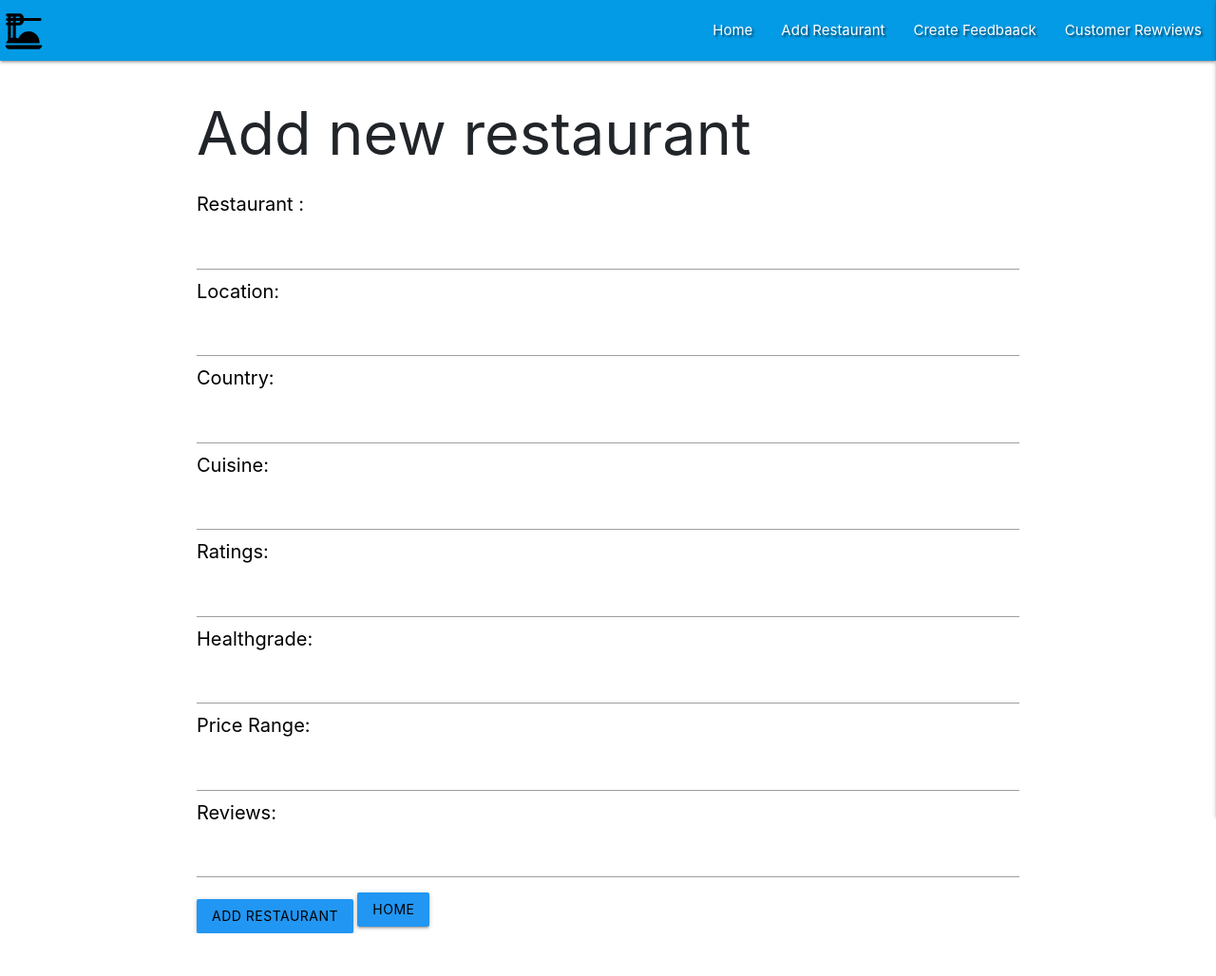
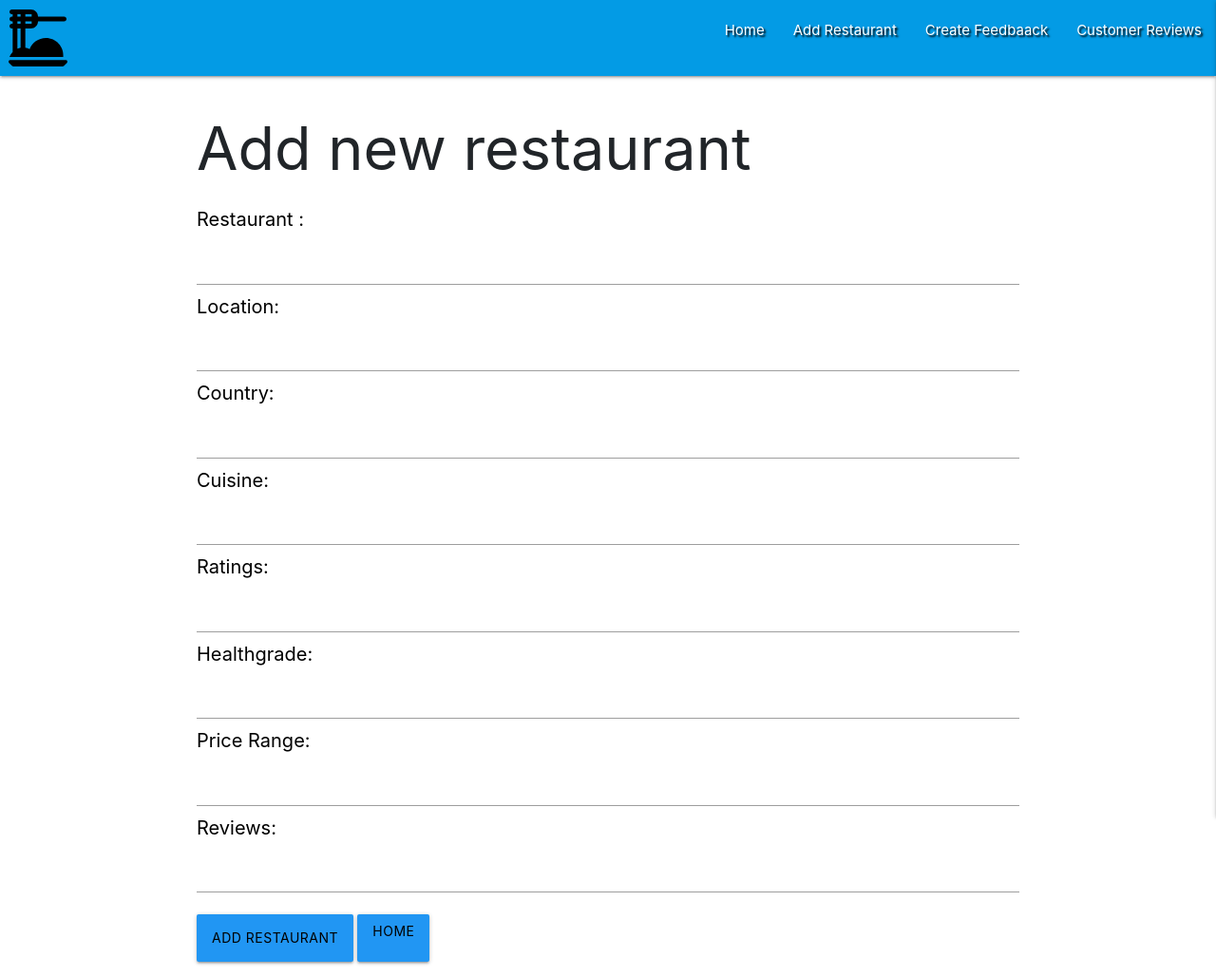
Before and after one commit to Muhammad-MO/project3-RestaurantReview, a Flask app: page /create in a window 1280 px wide. Shown: the whole page at 95% size. Before the commit the page ends 983 px from the top, so only its background shows below. Run offline with Flask 2, Linux system fonts and the light colour scheme.

Commit message:
change button sizes and padding & resize icon

```diff
--- a/restaurant/static/css/style.css
+++ b/restaurant/static/css/style.css
@@ -1,6 +1,6 @@
 
 .text-shadow {
-    text-shadow: 2px 2px 2px rgba(0, 0, 0, 0.5);
+    text-shadow: 2px 2px 2px rgba(0, 0, 0);
 }
 
 body {
@@ -13,7 +13,8 @@ label.form-label {
     color: black;
 }
 
-.btn, .btn-large, .btn-small {
+.btn, .btn-large, .btn-small .btn-primary{
  color:black;
  background-color: #2196f3 ;
+ height:50px;
 }
--- a/restaurant/templates/all_restaurants.template.html
+++ b/restaurant/templates/all_restaurants.template.html
@@ -15,8 +15,6 @@
     <input type="submit" value="search" class="btn btn-primary mt-3" />
     </form>
 
-    <a href="{{url_for('show_create_restaurant')}}" class="btn btn-primary mb-2 mt-2">Add Restaurant</a>
-    <a href="{{url_for('show_create_comment')}}" class="btn btn-primary mb-2 mt-2">Customer Feedback</a>
 
 
      <div style="display:flex;flex-wrap:wrap">
--- a/restaurant/templates/base.template.html
+++ b/restaurant/templates/base.template.html
@@ -22,20 +22,20 @@
         <!-- top navbar -->
 		<nav class="nav-extended text-shadow light-blue darken-1">
 			<div class="nav-wrapper">
-                <a href="{{url_for('show_listings')}}" ><img src="/static/images/dinner_dining.svg" alt="restaurant" width="50" height="50" class="rounded icon"></a>
+                <a href="{{url_for('show_listings')}}" ><img src="/static/images/dinner_dining.svg" alt="restaurant" width="80" height="80" class="rounded icon"></a>
 				<a href="#" data-target="mobile-demo" class="sidenav-trigger right"><i class="fas fa-bars"></i></a>
 				<ul class="right hide-on-med-and-down">
 					<li><a href="{{url_for('show_listings')}}">Home</a></li>
 					<li><a href="{{url_for('show_create_restaurant')}}">Add Restaurant</a></li>
 					<li><a href="{{url_for('show_create_comment')}}" >Create Feedbaack</a></li>
-					<li><a href="{{url_for('show_comments')}}" >Customer Rewviews</a></li>
+					<li><a href="{{url_for('show_comments')}}" >Customer Reviews</a></li>
 				</ul>
 			</div>
 		</nav>
 
         <!-- mobile sidenav -->
 		<ul class="sidenav" id="mobile-demo">
-            <li><h4 class="center-align light-blue-text text-darken 4">Rstaurant Review</h4></li>
+            <li><h4 class="center-align light-blue-text text-darken 4">Restaurant Review</h4></li>
             <li><a href="{{url_for('show_listings')}}">Home</a></li>
 					<li><a href="{{url_for('show_create_restaurant')}}">Add Restaurant</a></li>
 					<li><a href="{{url_for('show_create_comment')}}" >Create Feedbaack</a></li>
--- a/restaurant/templates/create_customer_feedback.template.html
+++ b/restaurant/templates/create_customer_feedback.template.html
@@ -29,8 +29,8 @@
   </div>
 
 
-  <input type="submit" value="Add Feedback" class="mt-3 btn btn-primary"/>
-  <a href="{{url_for('show_listings')}}" class="btn btn-primary mb-2 mt-2">Home</a>
+  <input type="submit" value="Add Feedback" class="mt-3 mb-3 btn btn-primary"/>
+  <a href="{{url_for('show_listings')}}" class="btn btn-primary mb-3 mt-3">Home</a>
 
   </form>
 
--- a/restaurant/templates/create_restaurant.template.html
+++ b/restaurant/templates/create_restaurant.template.html
@@ -53,8 +53,8 @@
 
 
 
-  <input type="submit" value="Add Restaurant" class="mt-3 btn btn-primary"/>
-  <a href="{{url_for('show_listings')}}" class="btn btn-primary mb-2 mt-2">Home</a>
+  <input type="submit" value="Add Restaurant" class="mt-3 mb-3 btn btn-primary"/>
+  <a href="{{url_for('show_listings')}}" class="btn btn-primary mb-3 mt-3">Home</a>
 
   </form>
 
```
